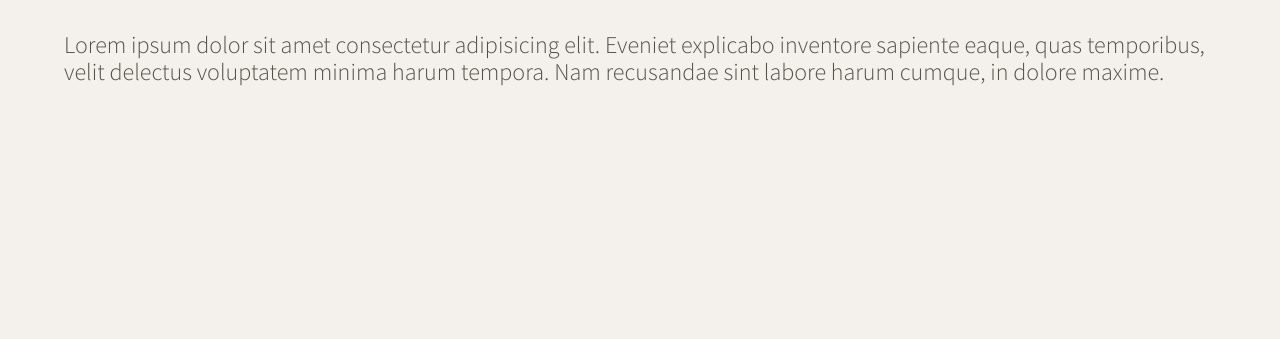
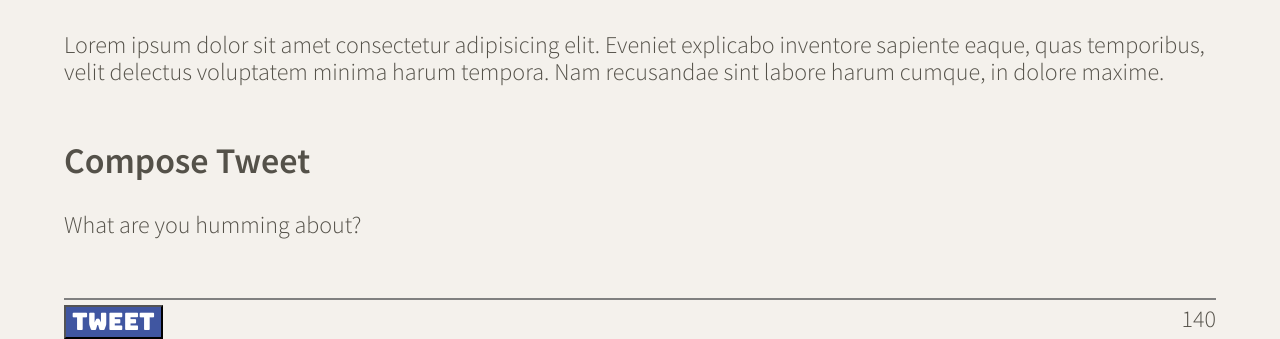
Before and after one commit to BryceHaley/tweeter, a website: page public/index.html in a window 1280 px wide. Shown: the part 738-1077 px from the top of the page. Before the commit the page ends 848 px from the top, so only its background shows below. Drawn offline with nearby package versions, Linux system fonts and the light colour scheme.

Commit message:
created styled web form

```diff
--- a/public/index.html
+++ b/public/index.html
@@ -15,6 +15,7 @@
     <link rel="stylesheet" href="/styles/layout.css" type="text/css" />
     <link rel="stylesheet" href="/styles/nav.css" type="text/css" />
     <link rel="stylesheet" href="/styles/header.css" type="text/css" />
+    <link rel="stylesheet" href="/styles/new-tweet.css" type="text/css" />
 
     <!-- External JS -->
     <script src="https://ajax.googleapis.com/ajax/libs/jquery/3.4.1/jquery.min.js"></script>
@@ -49,6 +50,18 @@
       <h1>HEADER</h1>
       <h2>Sub-HEADER</h2>
       <p>Lorem ipsum dolor sit amet consectetur adipisicing elit. Eveniet explicabo inventore sapiente eaque, quas temporibus, velit delectus voluptatem minima harum tempora. Nam recusandae sint labore harum cumque, in dolore maxime.</p>
+      <section class="new-tweet">
+        <h2>Compose Tweet</h2>
+        <form>
+          <label for="tweet-text">What are you humming about?</label>
+          <textarea name="text" id="tweet-text"></textarea>
+          <footer class="submit-footer">
+            <button class="btn submit" type="submit">Tweet</button>
+            <output name="counter" class="counter" for="tweet-text">140</output>
+          </footer>
+        </form>
+      </section>
+
     </main>
   </body>
 </html>
--- /dev/null
+++ b/public/styles/new-tweet.css
@@ -0,0 +1,19 @@
+.submit {
+  font-family: 'Bungee', sans-serif;
+  color: white;
+  background-color: #4056A1;
+}
+
+.submit-footer {
+  display: flex;
+  justify-content: space-between;
+}
+
+#tweet-text {
+  background-color: transparent;
+  outline: none;
+  border: none;
+  resize: none;
+  border-bottom: 2px solid gray;
+  width: 100%;
+}
```
